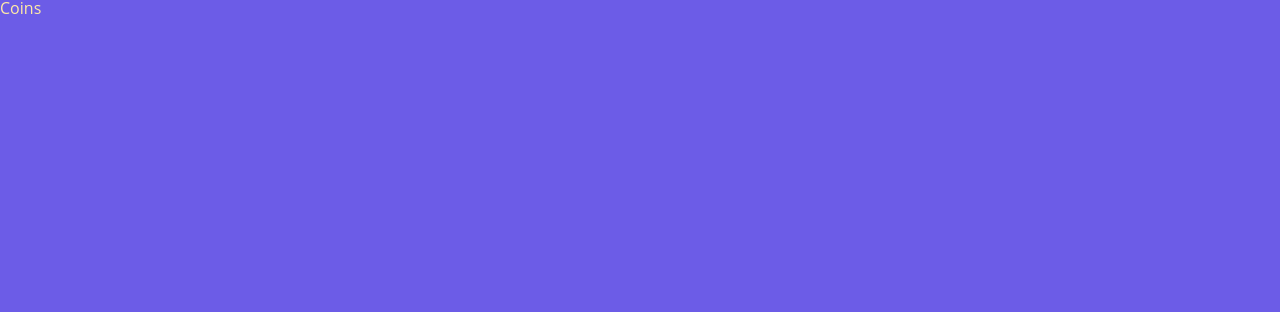
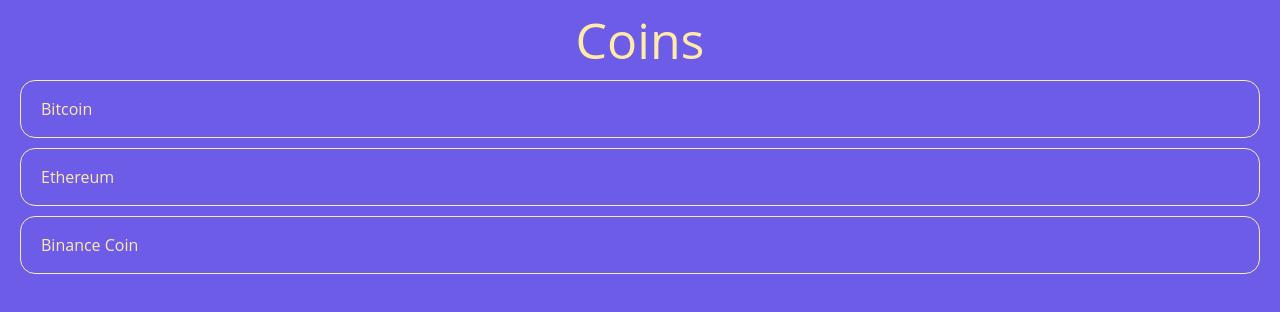
Before and after one commit to naturalMin/react-cointracker-practice, a React (Create React App) app: page / in a window 1280 px wide. Shown: the top 312 px of the page. Built offline with nearby package versions, Linux system fonts and the light colour scheme.

Commit message:
coins page style

```diff
--- a/src/App.tsx
+++ b/src/App.tsx
@@ -1,5 +1,70 @@
-import GlobalStyle from "./components/GlobalStyle";
 import Router from "./Router";
+import { createGlobalStyle } from "styled-components";
+//Reset.css component
+
+const GlobalStyle  = createGlobalStyle`
+  @import url('https://fonts.googleapis.com/css2?family=Open+Sans&display=swap');
+  html, body, div, span, applet, object, iframe,
+  h1, h2, h3, h4, h5, h6, p, blockquote, pre,
+  a, abbr, acronym, address, big, cite, code,
+  del, dfn, em, img, ins, kbd, q, s, samp,
+  small, strike, strong, sub, sup, tt, var,
+  b, u, i, center,
+  dl, dt, dd, menu, ol, ul, li,
+  fieldset, form, label, legend,
+  table, caption, tbody, tfoot, thead, tr, th, td,
+  article, aside, canvas, details, embed,
+  figure, figcaption, footer, header, hgroup,
+  main, menu, nav, output, ruby, section, summary,
+  time, mark, audio, video {
+  margin: 0;
+  padding: 0;
+  border: 0;
+  font-size: 100%;
+  font: inherit;
+  vertical-align: baseline;
+  }
+  /* HTML5 display-role reset for older browsers */
+  article, aside, details, figcaption, figure,
+  footer, header, hgroup, main, menu, nav, section {
+  display: block;
+  }
+  /* HTML5 hidden-attribute fix for newer browsers */
+  *[hidden] {
+  display: none;
+  }
+  body {
+  line-height: 1;
+  }
+  menu, ol, ul {
+  list-style: none;
+  }
+  blockquote, q {
+  quotes: none;
+  }
+  blockquote:before, blockquote:after,
+  q:before, q:after {
+  content: '';
+  content: none;
+  }
+  table {
+  border-collapse: collapse;
+  border-spacing: 0;
+  }
+  //기본 Reset.css에서 추가
+  * {
+    box-sizing: border-box;
+  }
+  body {
+    font-family: 'Open Sans', sans-serif;
+    background-color: ${(props) => props.theme.bgColor};
+    color: ${(props) => props.theme.textColor};
+  }
+  a {
+    text-decoration: none;
+    color: inherit;
+  }
+`;
 
 function App() {
   return (
--- a/src/components/GlobalStyle.tsx
+++ /dev/null
@@ -1,66 +0,0 @@
-import { createGlobalStyle } from "styled-components";
-//Reset.css component
-const GlobalStyle  = createGlobalStyle`
-  @import url('https://fonts.googleapis.com/css2?family=Open+Sans&display=swap');
-  html, body, div, span, applet, object, iframe,
-  h1, h2, h3, h4, h5, h6, p, blockquote, pre,
-  a, abbr, acronym, address, big, cite, code,
-  del, dfn, em, img, ins, kbd, q, s, samp,
-  small, strike, strong, sub, sup, tt, var,
-  b, u, i, center,
-  dl, dt, dd, menu, ol, ul, li,
-  fieldset, form, label, legend,
-  table, caption, tbody, tfoot, thead, tr, th, td,
-  article, aside, canvas, details, embed,
-  figure, figcaption, footer, header, hgroup,
-  main, menu, nav, output, ruby, section, summary,
-  time, mark, audio, video {
-  margin: 0;
-  padding: 0;
-  border: 0;
-  font-size: 100%;
-  font: inherit;
-  vertical-align: baseline;
-  }
-  /* HTML5 display-role reset for older browsers */
-  article, aside, details, figcaption, figure,
-  footer, header, hgroup, main, menu, nav, section {
-  display: block;
-  }
-  /* HTML5 hidden-attribute fix for newer browsers */
-  *[hidden] {
-  display: none;
-  }
-  body {
-  line-height: 1;
-  }
-  menu, ol, ul {
-  list-style: none;
-  }
-  blockquote, q {
-  quotes: none;
-  }
-  blockquote:before, blockquote:after,
-  q:before, q:after {
-  content: '';
-  content: none;
-  }
-  table {
-  border-collapse: collapse;
-  border-spacing: 0;
-  }
-  //기본 Reset.css에서 추가
-  * {
-    box-sizing: border-box;
-  }
-  body {
-    font-family: 'Open Sans', sans-serif;
-    background-color: ${(props) => props.theme.bgColor};
-    color: ${(props) => props.theme.textColor};
-  }
-  a {
-    text-decoration: none;
-  }
-`;
-
-export default GlobalStyle;
--- a/src/routes/Coins.tsx
+++ b/src/routes/Coins.tsx
@@ -1,12 +1,81 @@
 import styled from "styled-components";
-
+import { Link } from "react-router-dom";
+//css
+const Container = styled.div`
+  padding: 0px 20px;
+`;
+const Header = styled.div`
+  height: 10vh;
+  display: flex;
+  justify-content: center;
+  align-items: center;
+`;
+const CoinsList = styled.ul``;
+const Coin = styled.li`
+  color: ${props => props.theme.textColor};
+  padding: 20px;
+  border: 1px solid ${props => props.theme.textColor};
+  border-radius: 15px;
+  margin-bottom: 10px;
+  a {
+    display: block;
+  }
+  &:hover {
+    color: ${props => props.theme.accentColor};
+    font-weight: bold;
+    border-bottom: 5px solid ${props => props.theme.accentColor};
+  }
+`;
 const Title = styled.h1`
-  color: ${(props) => props.theme.textColor}
+  color: ${props => props.theme.textColor};
+  font-size: 50px;
 `;
+//coin top3 api 호출
+const coins = [
+  {
+    "id": "btc-bitcoin",
+    "name": "Bitcoin",
+    "symbol": "BTC",
+    "rank": 1,
+    "is_new": false,
+    "is_active": true,
+    "type": "coin"
+  },
+  {
+    "id": "eth-ethereum",
+    "name": "Ethereum",
+    "symbol": "ETH",
+    "rank": 2,
+    "is_new": false,
+    "is_active": true,
+    "type": "coin"
+  },
+  {
+    "id": "bnb-binance-coin",
+    "name": "Binance Coin",
+    "symbol": "BNB",
+    "rank": 3,
+    "is_new": false,
+    "is_active": true,
+    "type": "coin"
+  },
+]
 
 function Coins () {
   return(
-    <Title>Coins</Title>
+    <Container>
+      <Header>
+        <Title>Coins</Title>
+      </Header>
+      <CoinsList>
+        {coins.map(coin =>
+        <Coin key = {coin.id} >
+          <Link to = {`./${coin.id}`}>
+            {coin.name}
+          </Link>
+        </Coin> )}
+      </CoinsList>
+    </Container>
   );
 }
 
```
